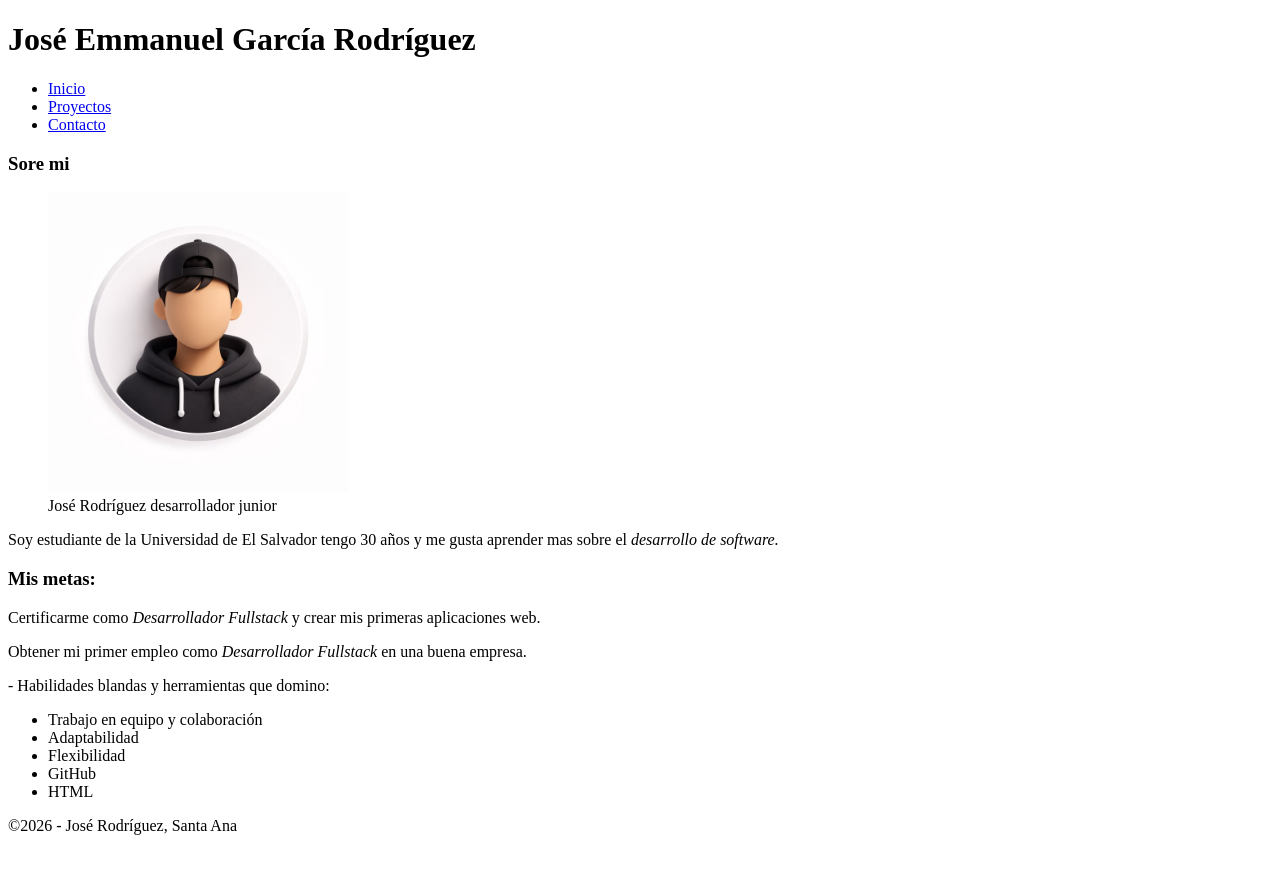
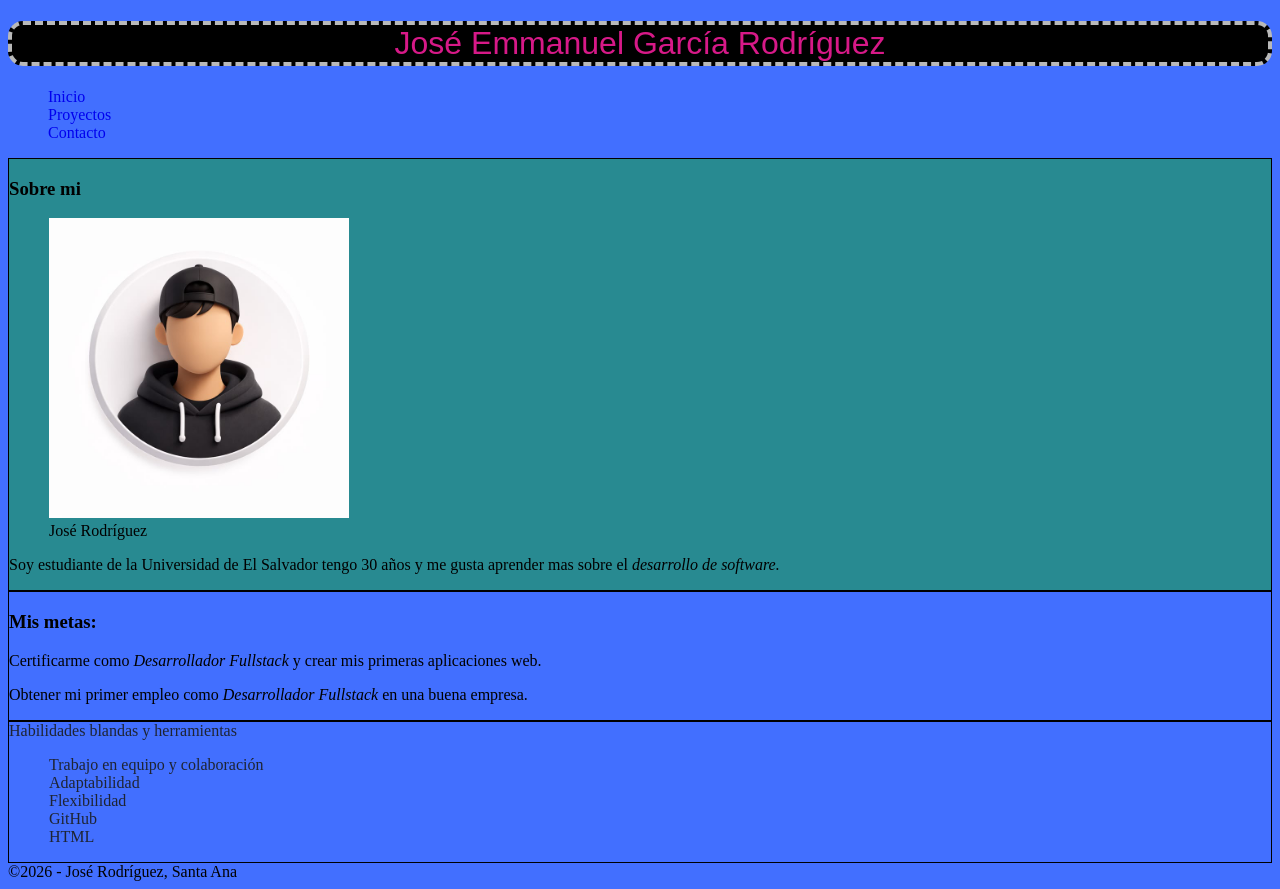
Before and after one commit to jrodriguez764/mi-portafolio, a plain HTML site: page index.html in a window 1280 px wide. Before the commit the page ends 843 px from the top, so only its background shows below. Drawn offline with Linux system fonts and the light colour scheme; a web font is replaced by a local one.

Commit message:
Agrega hoja de estilos con paleta y tipografía

```diff
--- /dev/null
+++ b/css/estilos .css
@@ -0,0 +1,62 @@
+*,
+*::before,
+*::after {
+    box-sizing: border-box;
+    border: 0px;
+}
+
+img {
+    border: #0A2A66;
+}
+
+h1 {
+    color: rgb(215, 25, 136);
+    background-color: black;
+    border: 4px dashed rgb(185, 185, 185);
+    text-align: center;
+    border-radius: 15px;
+    font-family: "Asimovian", sans-serif;
+    font-weight: 100;
+    font-style: normal;
+}
+
+a:hover {
+    background-color: yellowgreen;
+    color: #1E2433;
+    border-radius: 25px;
+    text-decoration: none;
+}
+
+a {
+    text-decoration: none;
+}
+
+ul {
+    list-style: none;
+}
+
+section {
+    border: 1px solid black;
+}
+
+#sobre_mi {
+    background-color: #288a91;
+}
+
+#habilidades {
+    background-color: #426FFF;
+    color: #1E2433;
+}
+
+body {
+    background-color: var(--color-primario);
+}
+
+:root {
+    /* Paleta de colores del sitio */
+    --color-primario: rgb(66, 111, 255);
+    --secundario: ;
+    --acento: ;
+    --fondo: ;
+    --texto: ;
+}
--- a/index.html
+++ b/index.html
@@ -5,12 +5,17 @@
     <meta charset="UTF-8">
     <meta name="viewport" content="width=device-width, initial-scale=1.0">
     <title>José Rodríguez</title>
+    <!-- Fuente del Google Fonts -->
+    <link rel="preconnect" href="https://fonts.googleapis.com">
+    <link rel="preconnect" href="https://fonts.gstatic.com" crossorigin>
+    <link href="https://fonts.googleapis.com/css2?family=Asimovian&display=swap" rel="stylesheet">
+    <!-- Hoja de estilos del sitio -->
+    <link rel="stylesheet" href="css/estilos .css">
 </head>
 
 <body>
     <header>
         <h1>José Emmanuel García Rodríguez</h1>
-        <!--Aqui la barra de navegación se creara en la sesión 3-->
         <nav>
             <ul>
                 <li><a href="index.html">Inicio</a></li>
@@ -22,10 +27,10 @@
     <main>
         <section id="sobre_mi">
             <article>
-                <h3>Sore mi</h3>
+                <h3>Sobre mi</h3>
                 <figure>
                     <img src="img/perfil2.jpeg" alt="José Rodríguez" width="300" height="300">
-                    <figcaption>José Rodríguez desarrollador junior</figcaption>
+                    <figcaption>José Rodríguez</figcaption>
                 </figure>
                 <!--Sobre mi-->
                 <p>Soy estudiante de la Universidad de El Salvador tengo 30 años y me gusta aprender mas sobre el
@@ -41,7 +46,8 @@
                 <p>Obtener mi primer empleo como <em>Desarrollador Fullstack</em> en una buena empresa.</p>
             </article>
         </section>
-        <section id="habilidades">- Habilidades blandas y herramientas que domino:</section>
+        <section id="habilidades">
+            Habilidades blandas y herramientas
             <ul>
                 <li>Trabajo en equipo y colaboración</li>
                 <li>Adaptabilidad</li>
@@ -49,6 +55,7 @@
                 <li>GitHub</li>
                 <li>HTML</li>
             </ul>
+        </section>
     </main>
     <footer>&copy;2026 - José Rodríguez, Santa Ana</footer>
 </body>
```
Also changed, not shown: contacto.html (+7 -0 lines), proyectos.html (+6 -1 lines). Lines whose indentation alone changed are shown as unchanged.
